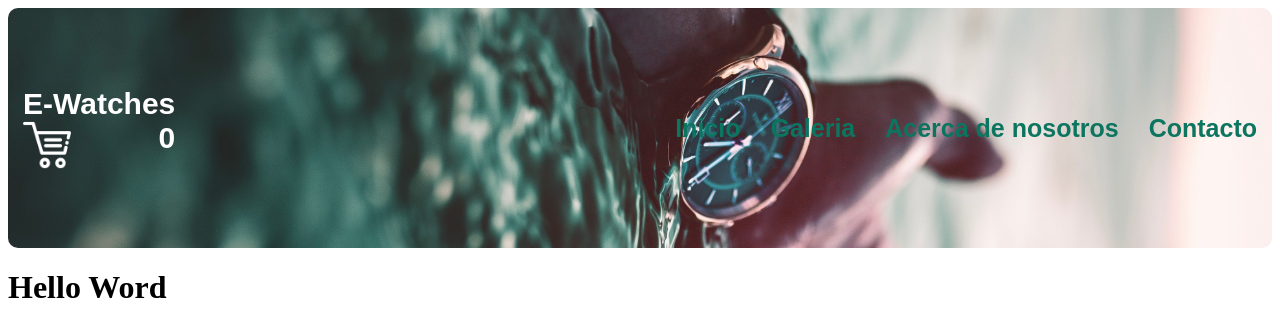
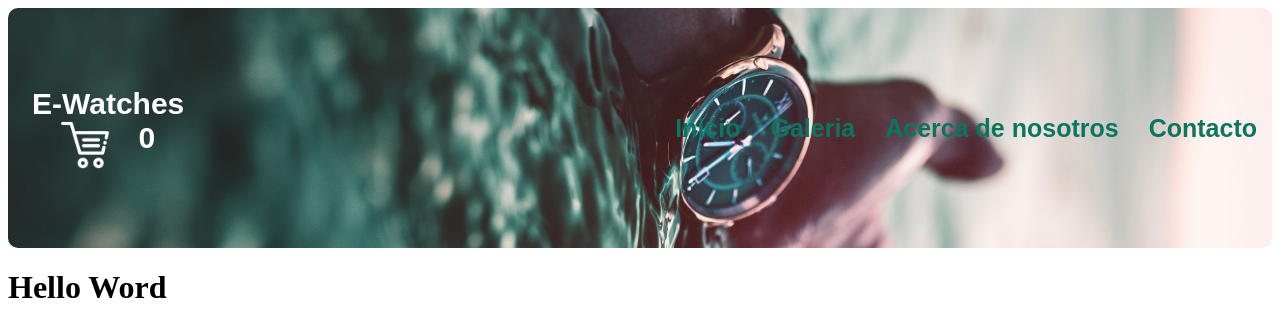
Before and after one commit to JuanManuelRodriguez05/Watch-Ecommerce, a React (Vite) app: page / in a window 1280 px wide. Shown: the top 336 px of the page. Built offline with nearby package versions, Linux system fonts and the light colour scheme; a web font is replaced by a local one.

Commit message:
Primera entrega del proyecto REact.js

```diff
--- a/index.html
+++ b/index.html
@@ -2,9 +2,9 @@
 <html lang="en">
   <head>
     <meta charset="UTF-8" />
-    <link rel="icon" type="image/svg+xml" href="/vite.svg" />
+    <link rel="icon" type="image/svg+xml" href="./src/assets/img/watchIcon.png" />
     <meta name="viewport" content="width=device-width, initial-scale=1.0" />
-    <title>Vite + React</title>
+    <title>E-Watches</title>
   </head>
   <body>
     <div id="root"></div>
--- a/src/App.css
+++ b/src/App.css
@@ -14,11 +14,11 @@
 .nav_logo {
     font-weight: bold;
     font-size: 30px;
-    margin: 15px;
+    margin-left: 3vh;
     color: rgb(255, 255, 255);
 }
 
-.nav_items{
+.nav_items {
     display: flex;
     align-items: flex-end;
 }
@@ -35,19 +35,20 @@
     color: rgb(235, 133, 0);
 }
 
-.cartWidget{
+.cartWidget {
     display: flex;
-    justify-content: space-between;
+    justify-content: space-evenly;
     cursor: pointer;
 }
+
 img {
     display: flex;
     width: 6vh;
     justify-content: center;
 }
 
-.cartNumber{
+.cartNumber {
     font-weight: bold;
     color: rgb(255, 255, 255);
-margin-left: 0.5vh;
+
 }
```
Also changed, not shown: src/assets/img/watchIcon.png (added).
